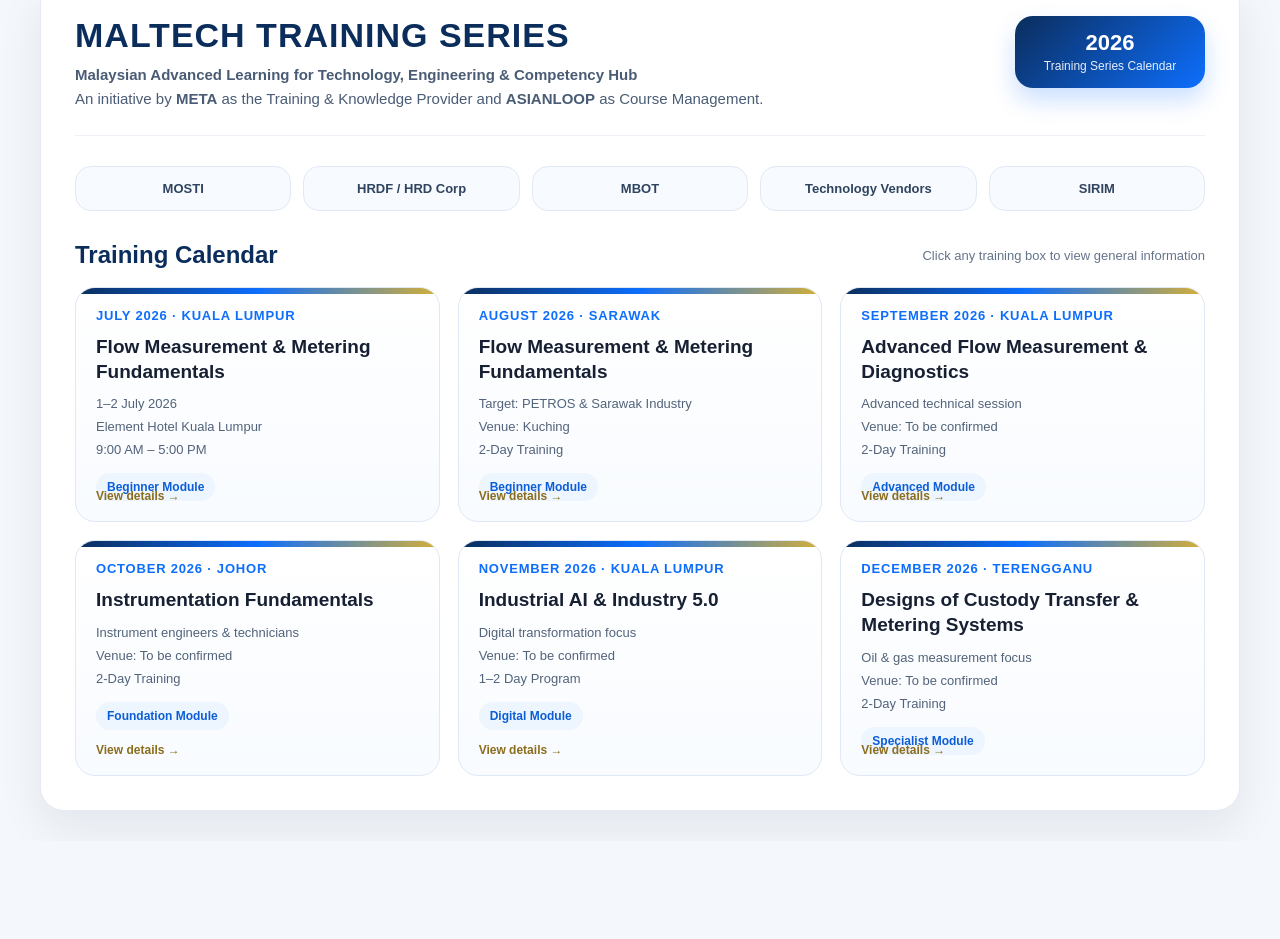
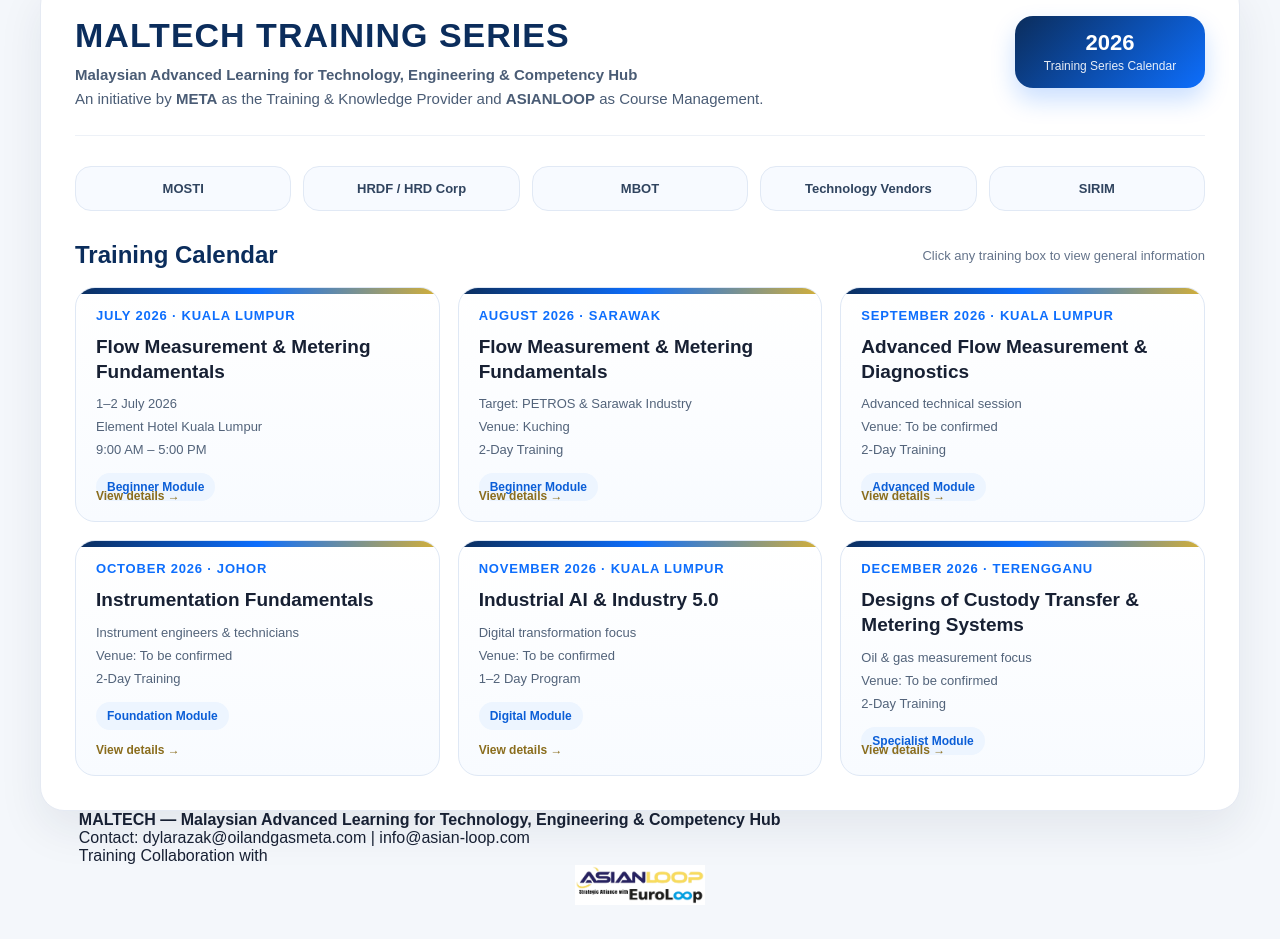
Before and after one commit to Zux12/asianloop-public, a website: page public/maltech-series.html in a window 1280 px wide. Shown: the part 170-1109 px from the top of the page. Before the commit the page ends 1011 px from the top, so only its background shows below. Drawn offline with Linux system fonts and the light colour scheme.

Commit message:
Update maltech-series.html

```diff
--- a/public/maltech-series.html
+++ b/public/maltech-series.html
@@ -549,6 +549,31 @@
   </div>
 </section>
 
+
+
+
+
+<footer class="footer">
+  <div class="container">
+    <strong>MALTECH — Malaysian Advanced Learning for Technology, Engineering & Competency Hub</strong>
+    <p>Contact: dylarazak@oilandgasmeta.com | info@asian-loop.com</p>
+    <p>Training Collaboration with</p>
+
+<div style="text-align:center;">
+  <img src="/assets/img/ALELStrategicAlliance LOGO.jpeg"
+       alt="Asianloop"
+       style="max-height:40px;width:auto;">
+</div>
+
+  </div>
+</footer>
+
+
+
+
+
+
+
 <script>
   const trainingData = {
     "flow-basic": {
```
